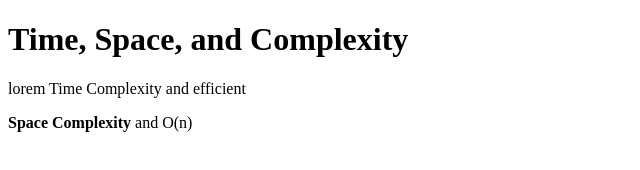
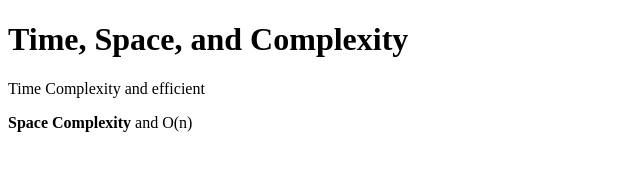
Before and after one commit to acciojob/time-and-space-complexity-Sandhyachinthamani, a website: page main.html in a window 1280 px wide. Shown: the full height of the page, 0-640 px from the left. Drawn offline with Linux system fonts and the light colour scheme.

Commit message:
created a submission

```diff
--- a/main.html
+++ b/main.html
@@ -8,7 +8,7 @@
 
 <body>
 	<h1>Time, Space, and Complexity</h1>
-	<p>lorem Time Complexity and efficient</p>
+	<p>Time Complexity and efficient</p>
 	<p><b>Space Complexity</b> and O(n)</p>
     <script type="text/javascript" src="./script.js">
 </script>
```
